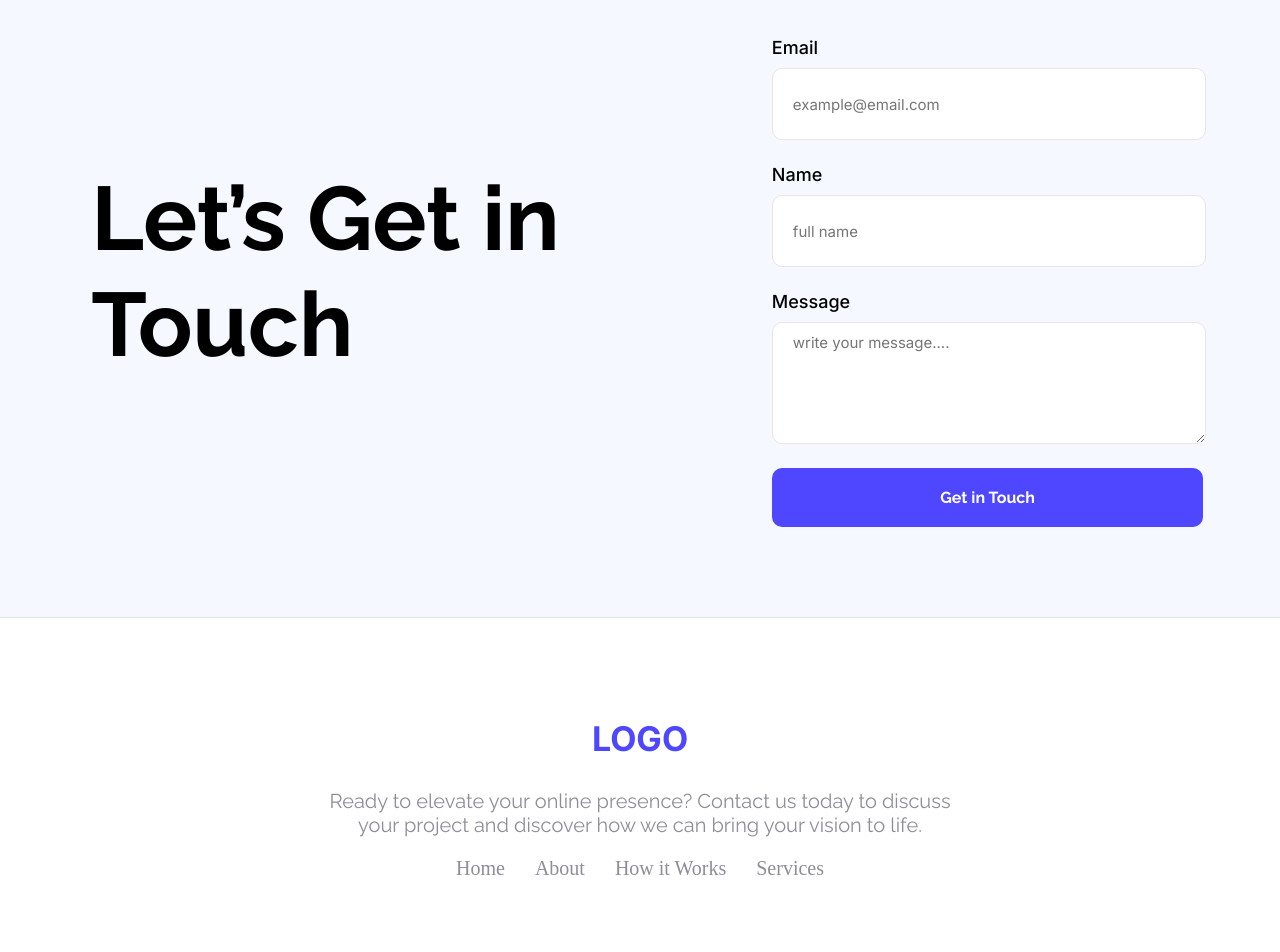
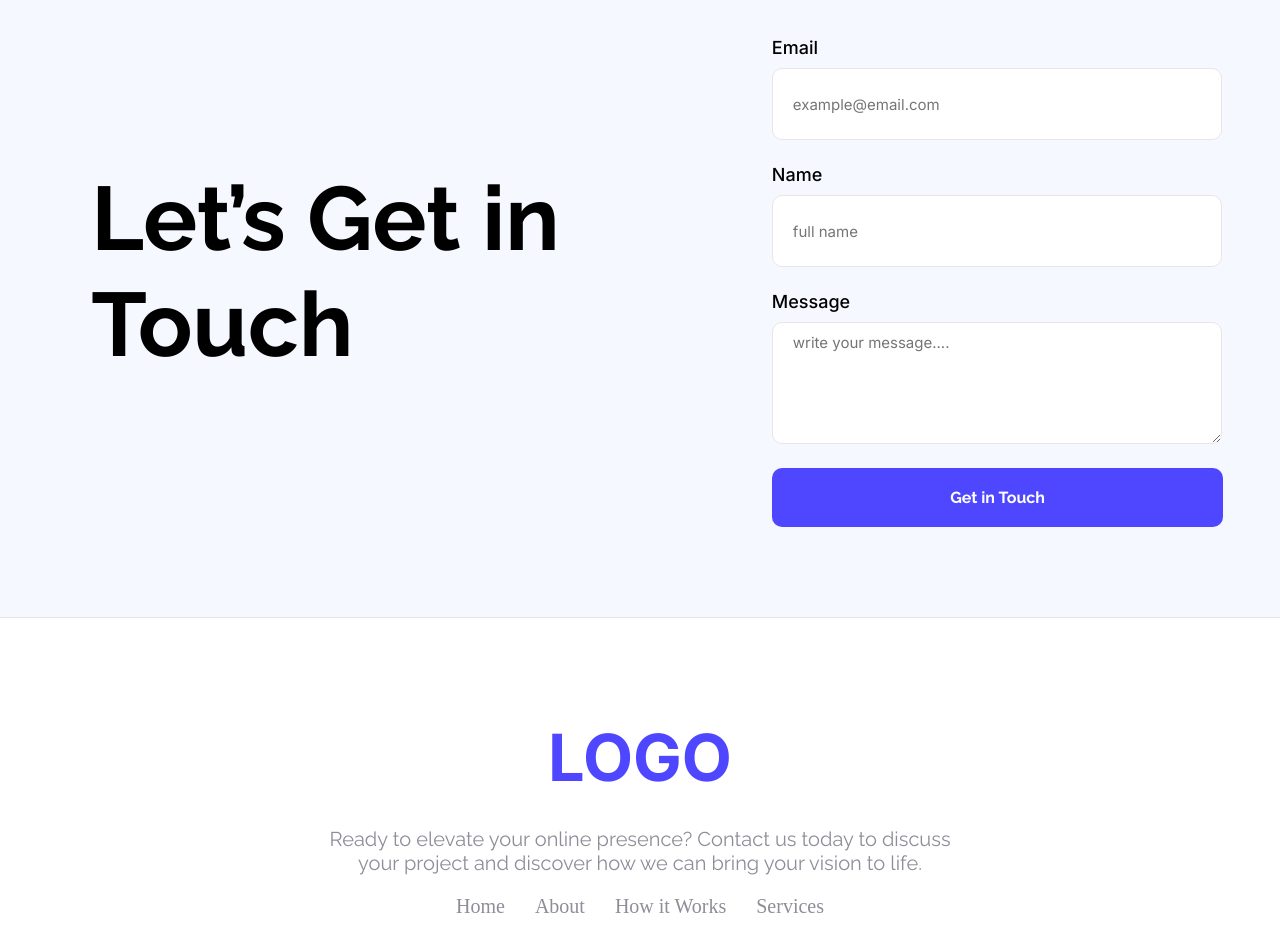
Before and after one commit to hasan9218/assignment-01, a plain HTML site: page index.html in a window 1280 px wide. Shown: the part 2870-3822 px from the top of the page. Drawn offline with Linux system fonts and the light colour scheme.

Commit message:
updated file

```diff
--- a/css/style.css
+++ b/css/style.css
@@ -252,7 +252,7 @@ main section {
   font-weight: 400;
   border-radius: 10px;
   background-color: #fff;
-  width: 118%;
+  width: 123%;
   display: block;
   padding: 10px 20px;
   margin-bottom: 24px;
@@ -265,7 +265,7 @@ main section {
   font-weight: 400;
   border-radius: 10px;
   background-color: #fff;
-  width: 118%;
+  width: 123%;
   display: block;
   padding: 10px 20px;
   margin-bottom: 24px;
@@ -278,7 +278,7 @@ main section {
   font-weight: 400;
   border-radius: 10px;
   background-color: #fff;
-  width: 118%;
+  width: 123%;
   display: block;
   padding: 10px 20px;
   margin-bottom: 24px;
@@ -290,7 +290,7 @@ form input[type="submit"] {
   font-weight: bold;
   color: white;
   background-color: #4e47ff;
-  width: 130%;
+  width: 136%;
   padding: 20px 36px;
   border: none;
   cursor: pointer;
@@ -306,6 +306,7 @@ form input[type="submit"]:hover {
   -o-transition: 0.3s;
 }
 
+/* here is footer area */
 footer {
   background-color: white;
   border-top: 1px solid #ece4e4;
@@ -318,12 +319,11 @@ footer {
   padding: 100px 250px;
 }
 .footer-logo a {
-  font-size: 34px;
+  font-size: 65px;
   font-family: "Inter", sans-serif;
   text-decoration: none;
   font-weight: 700;
 }
-/* here is footer area */
 .footer-logo p {
   color: #8d8e98;
   font-size: 20px;
```
